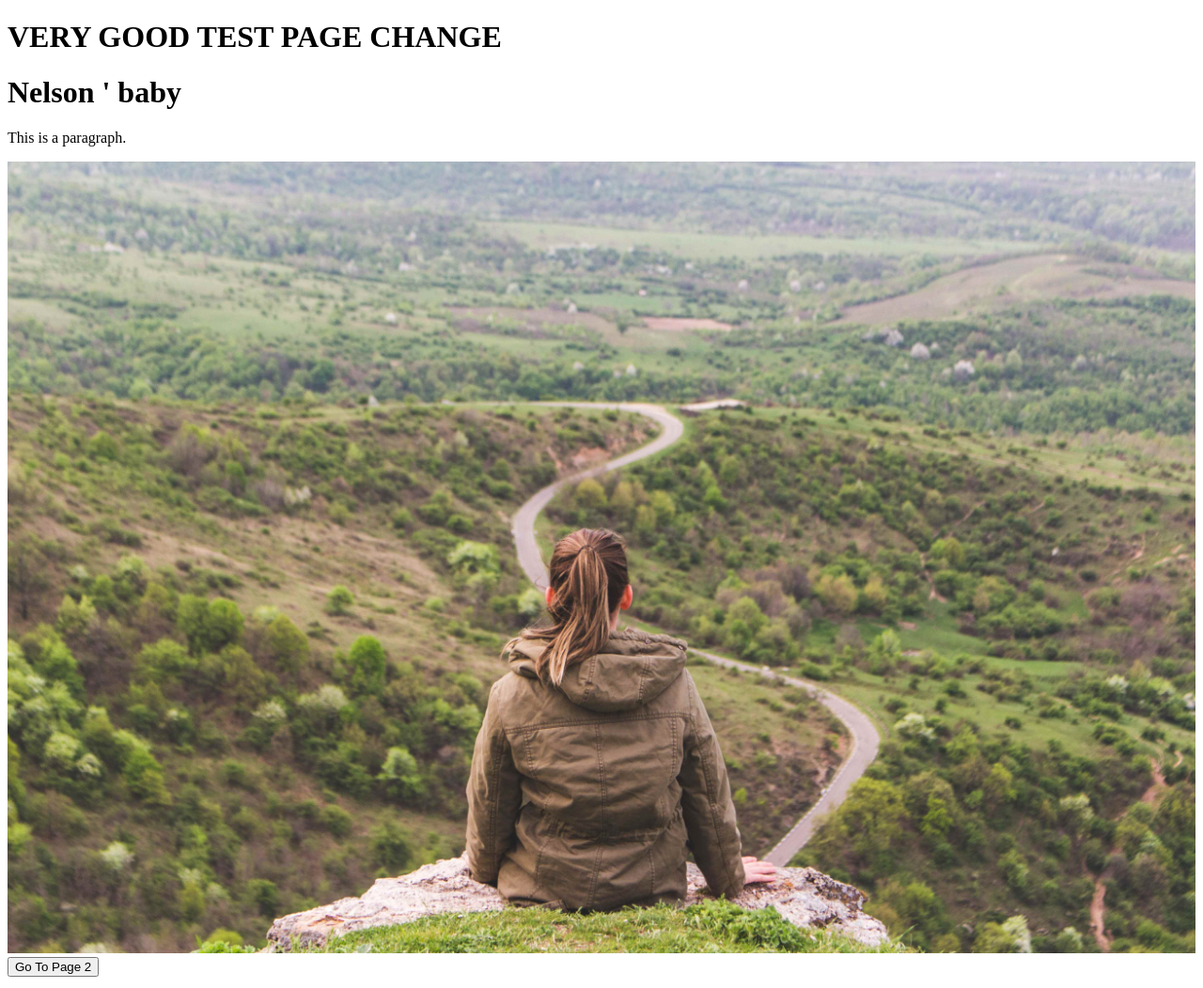
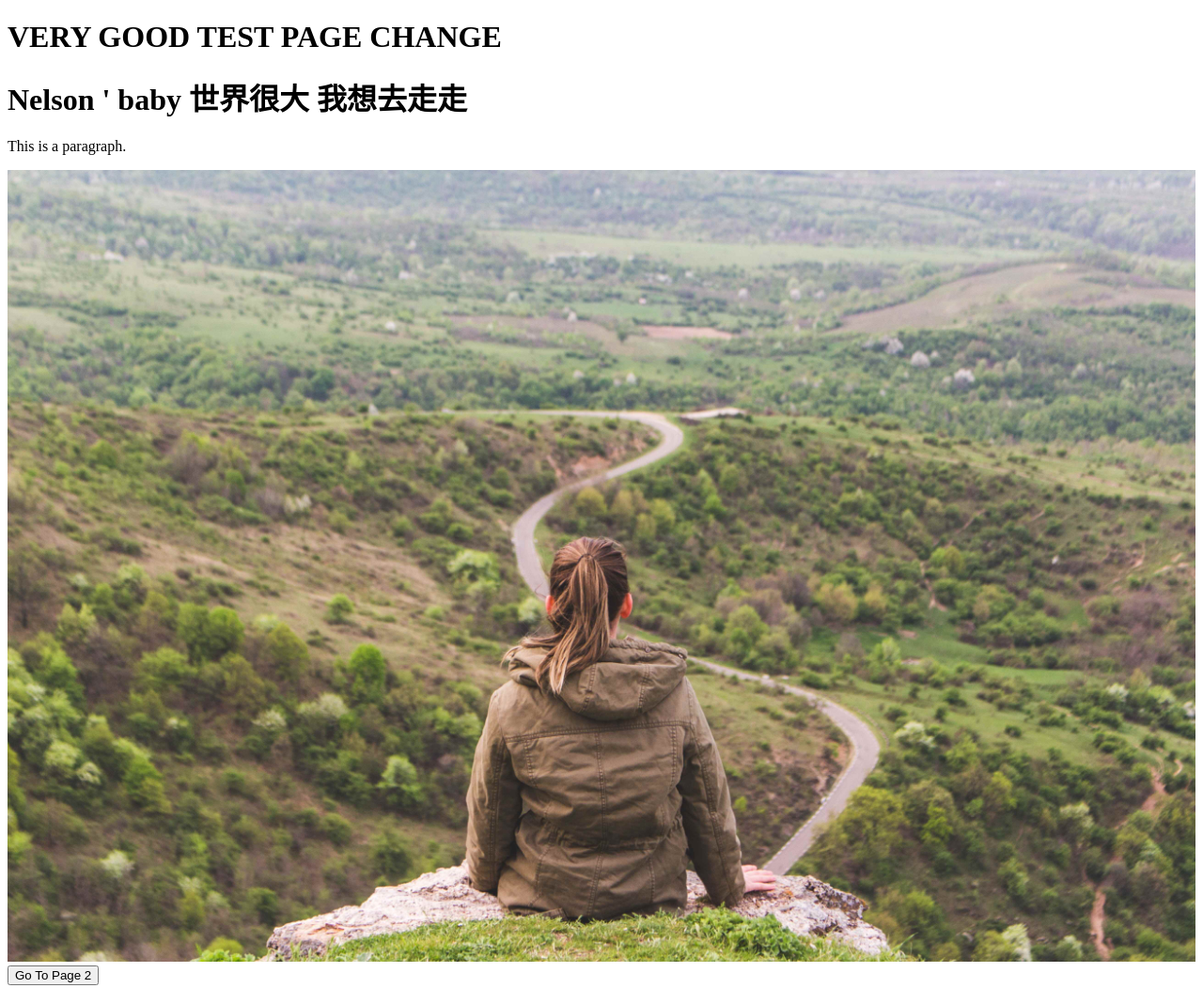
Before and after one commit to spyspy/spyspy.github.io-old, a plain HTML site: page index.html in a window 1280 px wide. Shown: the whole page at 94% size. Drawn offline with Linux system fonts and the light colour scheme.

Commit message:
Update index.html

```diff
--- a/index.html
+++ b/index.html
@@ -10,7 +10,7 @@
 <body>
 
 <h1>VERY GOOD TEST PAGE CHANGE</h1>
-<h1>Nelson ' baby</h1>
+<h1>Nelson ' baby 世界很大   我想去走走</h1>
 <p>This is a paragraph. </p>
 <img id="myimage" src="/photo/countryside-field-hayfield-1028451.jpg" alt="">
 
```
